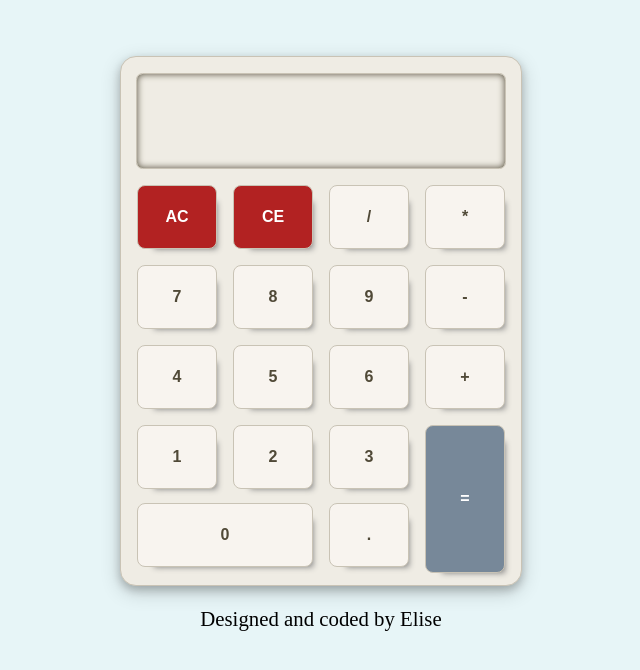
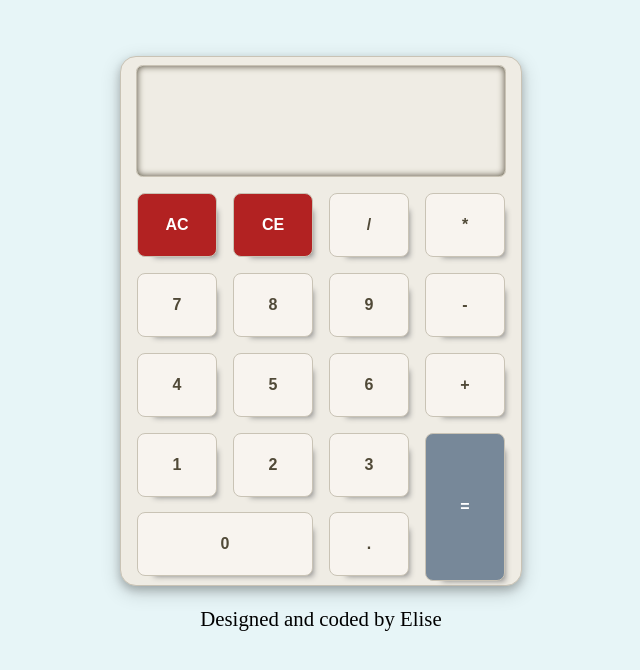
Before and after one commit to elisery/calculator-react, a React (Create React App) app: page / in a window 1280 px wide. Shown: the top 670 px of the page, without its empty margins (319-959 px from the left). Built offline with nearby package versions, Linux system fonts and the light colour scheme.

Commit message:
Fix display height issue

```diff
--- a/src/components/App.css
+++ b/src/components/App.css
@@ -67,12 +67,13 @@ p.main {
   margin-bottom: 0.5rem;
   padding-right: 0rem;
   margin-right: 0.5rem;
-  min-height: 2.2rem;
+  min-height: 2.4rem;
 }
 
 p.calculations {
   font-size: 0.8rem;
   padding-right: 0.5rem;
+  min-height: 1.2rem;
 }
 
 @media only screen and (max-width:800px)
--- a/src/components/App.jsx
+++ b/src/components/App.jsx
@@ -113,7 +113,7 @@ class App extends Component {
       displayArr[0] = val;
     } else {
       // Check for display length limit
-      displayArr.length <= 18 ? displayArr.push(val) : false;
+      displayArr.length <= 18 ? displayArr.push(val) : displayArr.push();
     }
     this.setState({ displayVal: displayArr });
   }
```
